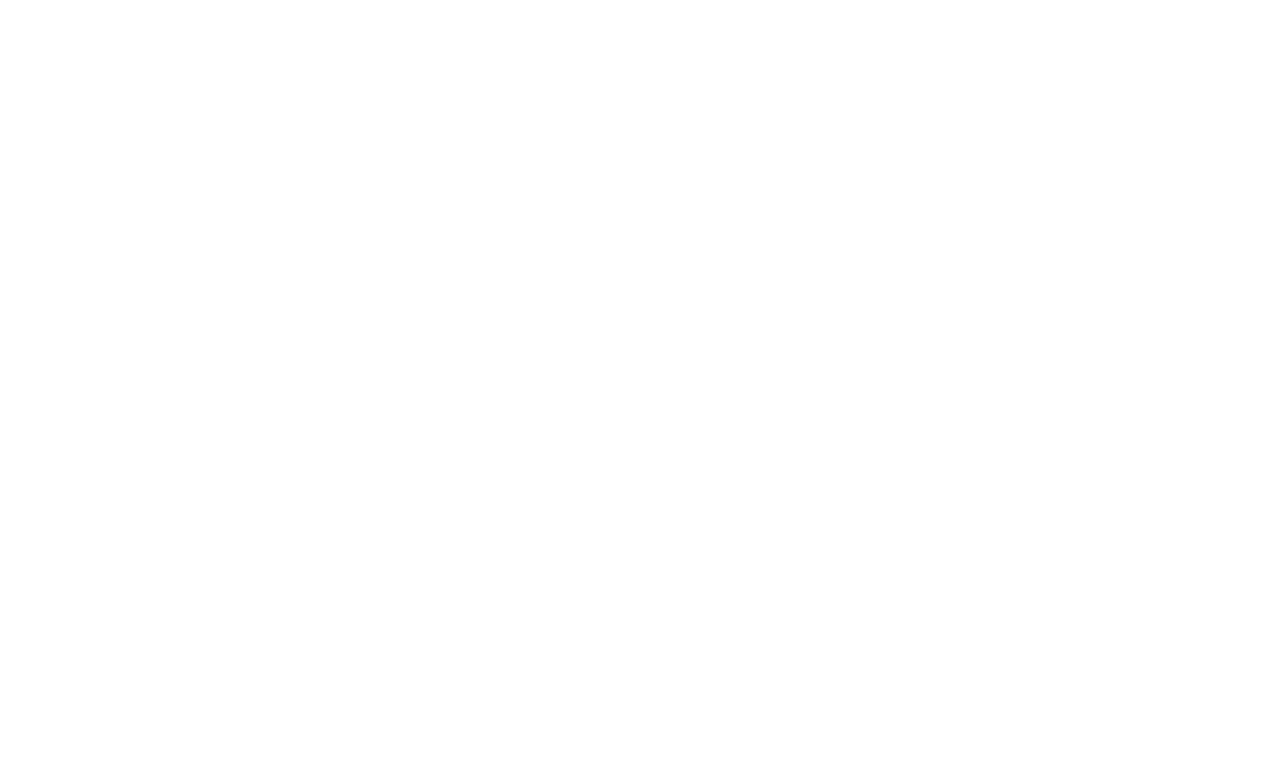
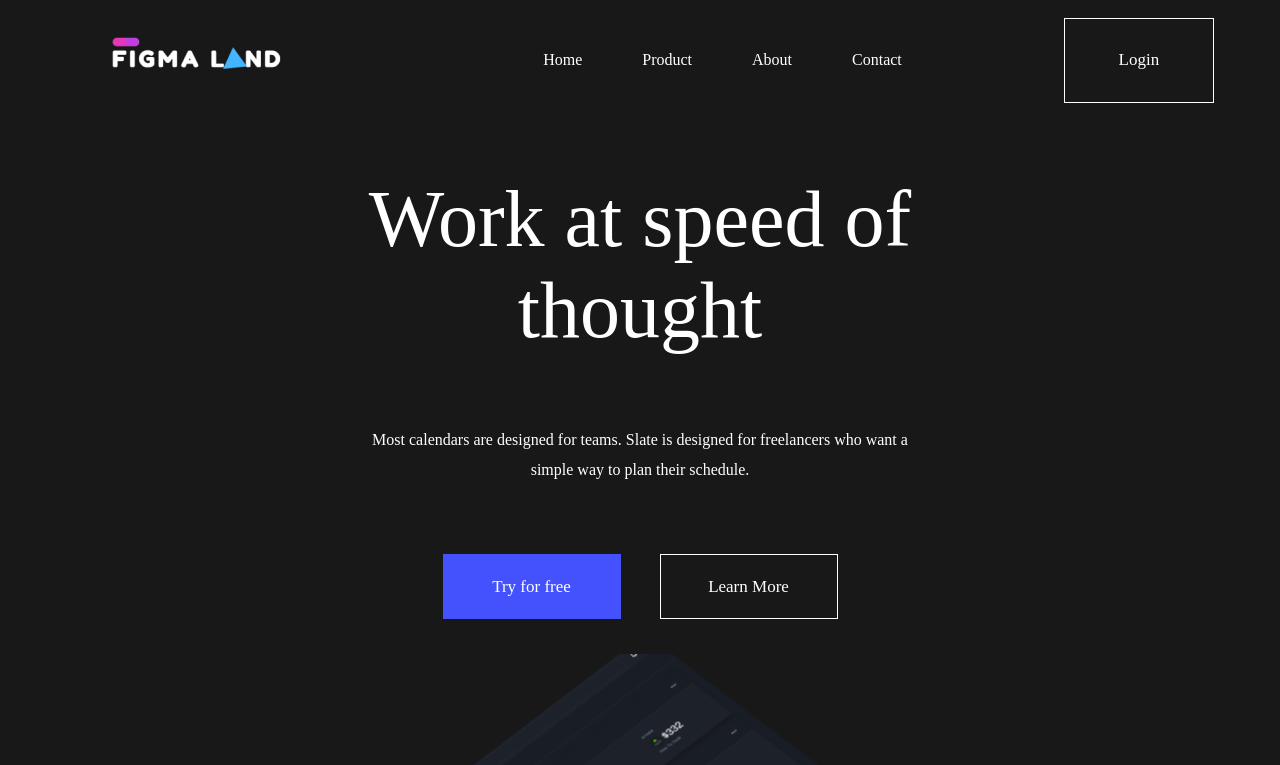
Before and after one commit to rahilaliyev/startup-landing-dark-page, a plain HTML site: page index.html in a window 1280 px wide. Shown: the top 765 px of the page. Drawn offline with Linux system fonts and the light colour scheme.

Commit message:
header (no fix background color)

```diff
--- a/index.html
+++ b/index.html
@@ -1,13 +1,48 @@
 <!DOCTYPE html>
 <html lang="en">
-<head>
-    <meta charset="UTF-8">
-    <meta http-equiv="X-UA-Compatible" content="IE=edge">
-    <meta name="viewport" content="width=device-width, initial-scale=1.0">
+  <head>
+    <meta charset="UTF-8" />
+    <meta http-equiv="X-UA-Compatible" content="IE=edge" />
+    <meta name="viewport" content="width=device-width, initial-scale=1.0" />
     <title>Landing Dark Page</title>
-    <link rel="stylesheet" href="./style.css">
-</head>
-<body>
+    <link rel="stylesheet" href="./style.css" />
+  </head>
+  <body>
+    <div class="header-wrapper">
+      <header>
+        <nav>
+          <div class="logo">
+            <img src="./assets/Logo.png" alt="Logo" />
+          </div>
+          <ul>
+            <li>Home</li>
+            <li>Product</li>
+            <li>About</li>
+            <li>Contact</li>
+          </ul>
+          <div class="header-button">
+            <button>Login</button>
+          </div>
+        </nav>
+        <div class="header-text-and-button-wrapper">
+          <div class="header-text-and-button">
+            <h1>Work at speed of thought</h1>
+            <p>
+              Most calendars are designed for teams. Slate is designed for
+              freelancers who want a simple way to plan their schedule.
+            </p>
+            <br />
+            <div class="header-text-button">
+              <button>Try for free</button>
+              <button>Learn More</button>
+            </div>
+          </div>
+        </div>
+        <div class="graphic-image">
+          <div class="linear-gradient"></div>
+        </div>
 
-</body>
+      </header>
+    </div>
+  </body>
 </html>
--- a/style.css
+++ b/style.css
@@ -0,0 +1,119 @@
+* {
+  box-sizing: border-box;
+  color: white;
+  font-family: Graphik;
+}
+
+body {
+  margin: 0;
+  padding: 0;
+  background-color: #181818;
+}
+
+.header-wrapper {
+  margin: 0 auto;
+  height: 100vh;
+  max-width: 1400px;
+}
+
+header {
+  justify-content: space-around;
+  width: 100%;
+  height: 100%;
+}
+
+nav {
+  display: flex;
+  justify-content: space-around;
+  width: 100%;
+  height: 15%;
+  align-items: center;
+}
+
+ul {
+  display: flex;
+  list-style: none;
+}
+
+li {
+  padding: 0 30px;
+}
+
+.header-button {
+  width: 150px;
+  height: 85px;
+}
+
+.header-button button {
+  width: 100%;
+  height: 100%;
+  border: 1px solid white;
+  background: none;
+  font-size: 17px;
+  font-weight: 500;
+}
+
+.header-text-and-button-wrapper {
+  display: flex;
+  justify-content: center;
+  align-items: center;
+}
+
+h1 {
+  font-size: 80px;
+  font-weight: 500;
+}
+.header-text-and-button {
+  display: flex;
+  flex-direction: column;
+  justify-content: center;
+  text-align: center;
+  width: 45%;
+}
+
+.header-text-and-button p {
+  line-height: 30px;
+}
+
+.header-text-button {
+  margin: 35px 0;
+}
+
+.header-text-button button {
+  width: 178px;
+  height: 65px;
+  outline: none;
+  font-size: 17px;
+  font-weight: 500;
+}
+
+.header-text-button button:first-child {
+  background-color: #4452fe;
+  border: none;
+}
+
+.header-text-button button:last-child {
+  background: none;
+  border: 1px solid white;
+  margin-left: 35px;
+}
+
+.graphic-image {
+  height: 100%;
+  background-image: url(./assets/screens.png);
+  background-repeat: no-repeat;
+  background-position: center;
+  display: flex;
+  align-items: flex-end;
+}
+
+.linear-gradient {
+  width: 100%;
+  height: 45%;
+  background: rgb(255, 68, 87);
+  background: linear-gradient(
+    180deg,
+    rgba(255, 68, 87, 0) 0%,
+    rgba(0, 0, 0, 1) 100%
+  );
+}
```
Also changed, not shown: assets/Logo bg-white.png (added), assets/Logo.png (added), assets/screens.png (added).
